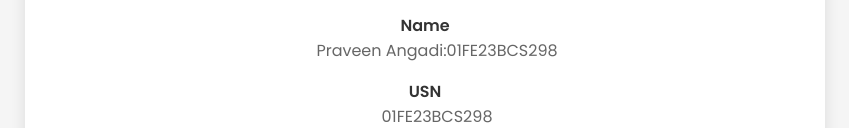
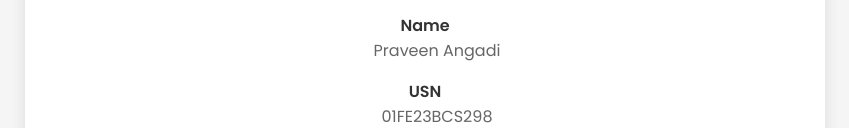
Before and after one commit to 01fe23bcs298/Github.io, a plain HTML site: page index.html in a window 1280 px wide. Shown: the part 439-567 px from the top of the page, without its empty margins (215-1064 px from the left). Drawn offline with Linux system fonts and the light colour scheme.

Commit message:
Update index.html
Signed-off-by: Praveen <praveenangadi242@gmail.com>

```diff
--- a/index.html
+++ b/index.html
@@ -24,7 +24,7 @@
 <dd>24ECSC205</dd>
 
 <dt>Name</dt>
-<dd>Praveen Angadi:01FE23BCS298</dd>
+<dd>Praveen Angadi</dd>
 
 <dt>USN</dt>
 <dd>01FE23BCS298</dd>
```
